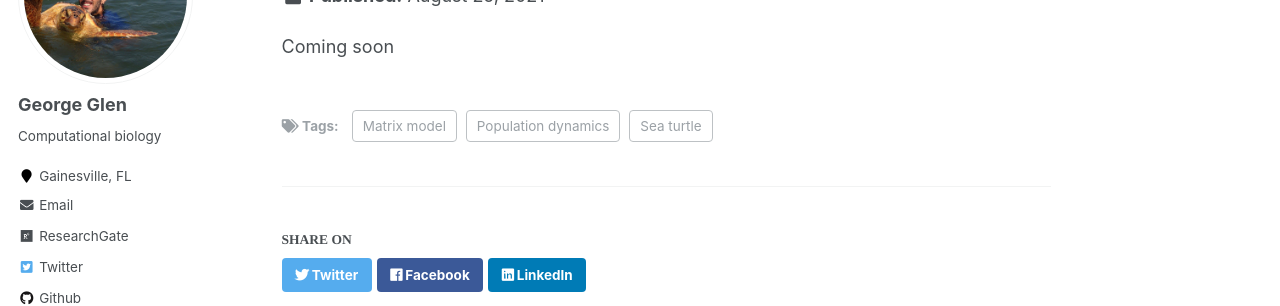
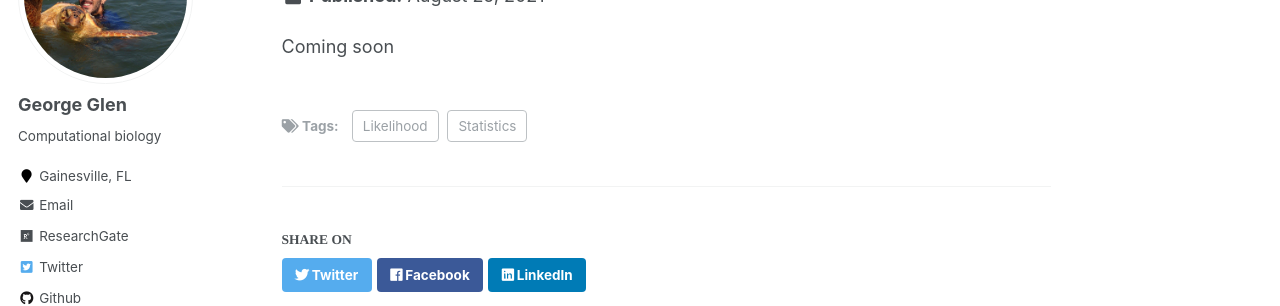
Before and after one commit to constantin-george/constantin-george.github.io, a Jekyll site: the page built from _posts/2021-08-25-blog-post-LikelihoodFunctions.md, in a window 1280 px wide and 1359 px high. Shown: the part 209-515 px from the top of the window. Built offline with Jekyll 4.4.1, drawn with Linux system fonts in a browser that asks for light colours; some web fonts are replaced.

Commit message:
Update 2021-08-25-blog-post-LikelihoodFunctions.md

```diff
--- a/_posts/2021-08-25-blog-post-LikelihoodFunctions.md
+++ b/_posts/2021-08-25-blog-post-LikelihoodFunctions.md
@@ -3,9 +3,8 @@
 date: 2021-08-25
 permalink: /posts/2012/08/blog-post-LikelihoodFunctions/
 tags:
-  - Matrix model
-  - Sea turtle
-  - Population dynamics
+  - Likelihood
+  - Statistics
 ---
 
 Coming soon
```
